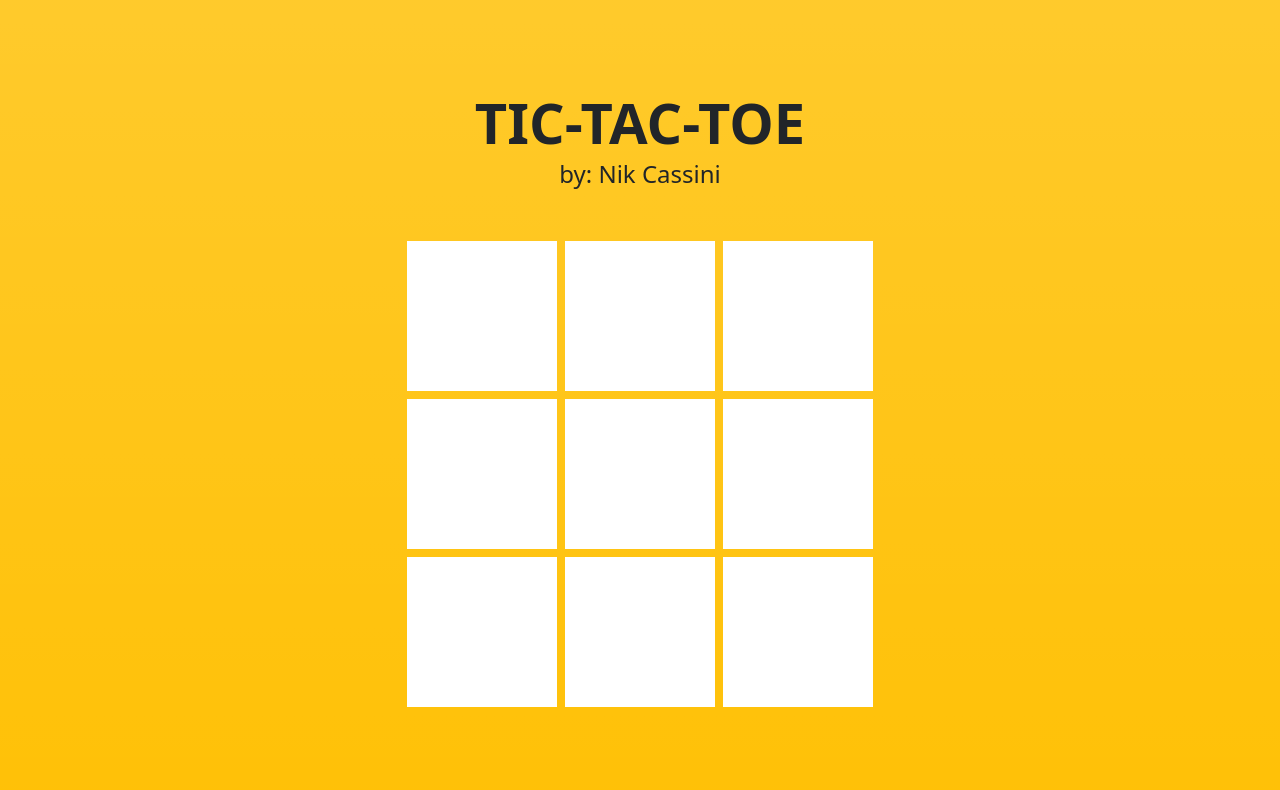
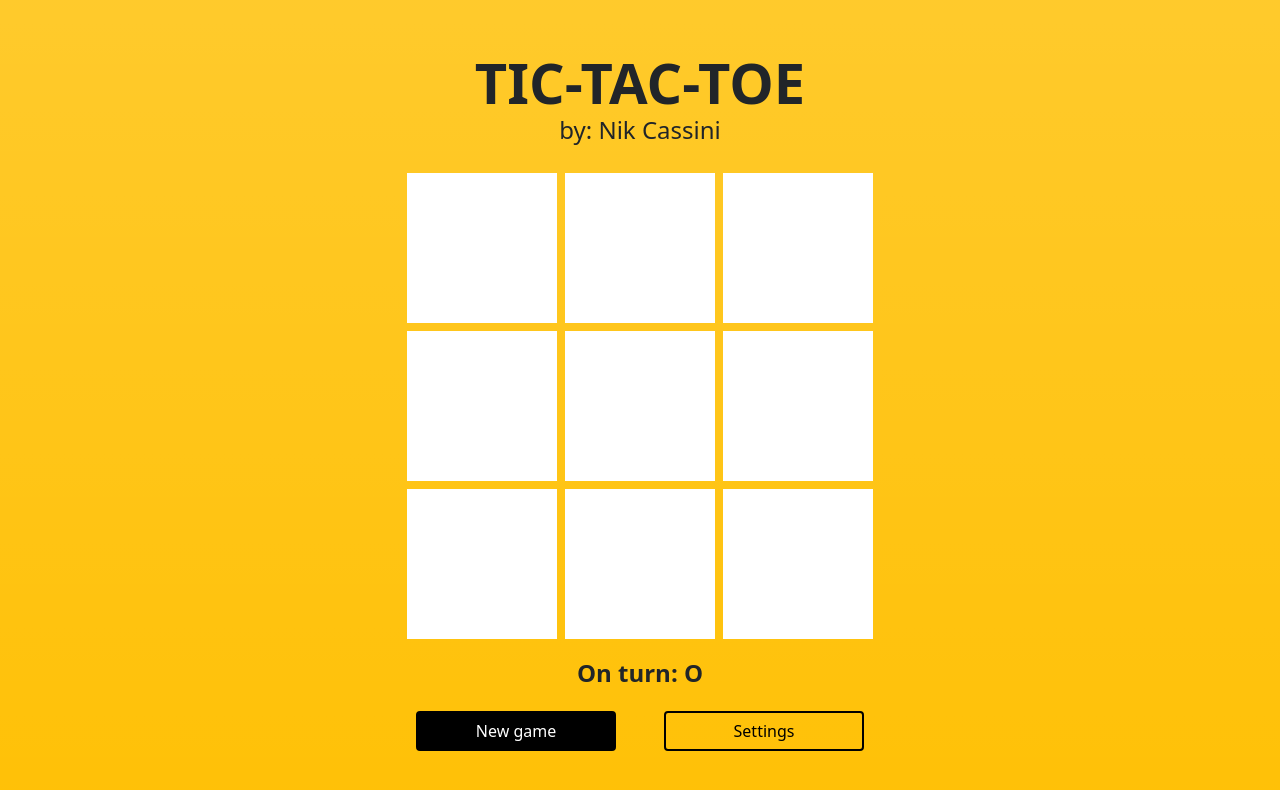
Before and after one commit to nikcassini/TIC-TAC-TOE, a plain HTML site: page index.html in a window 1280 px wide. Drawn offline with nearby package versions, Linux system fonts and the light colour scheme.

Commit message:
UI update, new buttons, new onTurn label with changing value

```diff
--- a/index.html
+++ b/index.html
@@ -9,9 +9,9 @@
     <link rel="stylesheet" href="style.css">
 </head>
 <body class="vh-100 bg-gradient bg-warning d-flex flex-column justify-content-center align-items-center">
-    <h1 class="display-4 fw-bold mb-1">TIC-TAC-TOE</h1>
-    <h2 class="display-6 fs-4 mb-5">by: Nik Cassini</h2>
-    <div>
+    <h1 class="display-4 fw-bold m-0">TIC-TAC-TOE</h1>
+    <h2 class="display-6 fs-4">by: Nik Cassini</h2>
+    <div class="my-3">
         <div class="d-flex flex-row">
             <div class="gameBtn m-1 d-flex justify-content-center align-items-center fs-1 fw-bold" id="a1"></div>
             <div class="gameBtn m-1 d-flex justify-content-center align-items-center fs-1 fw-bold" id="a2"></div>
@@ -28,6 +28,11 @@
             <div class="gameBtn m-1 d-flex justify-content-center align-items-center fs-1 fw-bold" id="c3"></div>
         </div>
     </div>
+    <h3 class="display-6 fs-4 fw-bold mb-4">On turn: <span id="onTurn"></span></h3>
+    <div class="d-flex flex-row">
+        <a class="btn btn-primary mx-4" id="btnNewGame">New game</a>
+        <a class="btn btn-outline-primary mx-4" id="btnSettings">Settings</a>
+    </div>
 
     <script src="https://cdn.jsdelivr.net/npm/bootstrap@5.0.2/dist/js/bootstrap.bundle.min.js" integrity="sha384-MrcW6ZMFYlzcLA8Nl+NtUVF0sA7MsXsP1UyJoMp4YLEuNSfAP+JcXn/tWtIaxVXM" crossorigin="anonymous"></script>
     <script src="main.js"></script>
--- a/main.js
+++ b/main.js
@@ -9,6 +9,8 @@ let b3 = document.getElementById("b3");
 let c1 = document.getElementById("c1");
 let c2 = document.getElementById("c2");
 let c3 = document.getElementById("c3");
+
+let onTurn = document.getElementById("onTurn");
 
 let players = [ "X", "O" ];
 var player = players[Math.floor(Math.random() * 2)];
@@ -25,6 +27,8 @@ window.addEventListener('load', function() {
     c1.addEventListener('click', function() { btnClick(c1) })
     c2.addEventListener('click', function() { btnClick(c2) })
     c3.addEventListener('click', function() { btnClick(c3) })
+
+    onTurn.textContent = player;
 })
 
 function btnClick(btn) {
@@ -36,6 +40,8 @@ function btnClick(btn) {
 function changePlayer() {
     if (player == "O") player = "X";
     else if (player == "X") player = "O";
+
+    onTurn.textContent = player;
 }
 
 function checkWin() {
--- a/style.css
+++ b/style.css
@@ -12,3 +12,24 @@
 .gameBtn:active {
     background-color: lightgray;
 }
+
+.btn {
+    transition: all ease-in-out 240ms;
+    width: 200px;
+}
+.btn:hover {
+    color: black !important;
+    background-color: gray !important;
+}
+
+.btn-primary {
+    color: white !important;
+    background-color: black !important;
+    border: 2px solid black !important;
+}
+
+.btn-outline-primary {
+    color: black !important;
+    background-color: transparent !important;
+    border: 2px solid black !important;
+}
```
